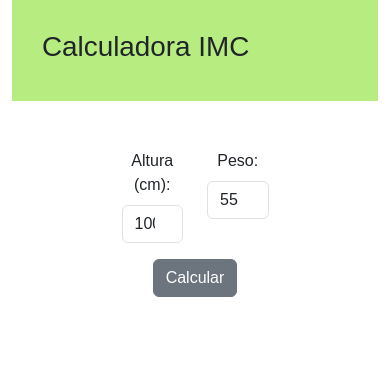
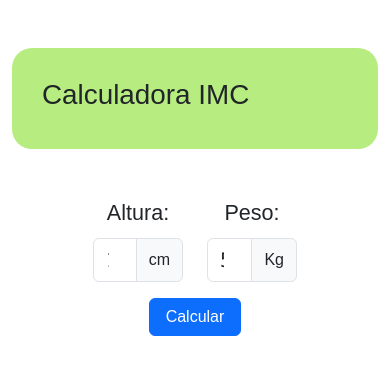
Before and after one commit to MarioHBS/calculadora_imc_react, a React (Vite) app: page / in a window 390 px wide. Shown: the top 374 px of the page. Built offline with nearby package versions, Linux system fonts and the light colour scheme.

Commit message:
atualização de layout e responsividade do formulário

```diff
--- a/src/App.jsx
+++ b/src/App.jsx
@@ -15,10 +15,12 @@ function App() {
 
   return (
     <Container>
-      <header className='mb-5'>
+      <header className='my-5'> {/* top and bottom */}
         <Col>
           <Row className='justify-content-md-center'>
-            <Col md="auto"><h1 className='col-md'>Calculadora IMC</h1></Col>
+            <Col md="auto">
+              <h1 className='col-md'>Calculadora IMC</h1>
+            </Col>
           </Row>
           {/* <Row>
             <Col>hdbcaihbcah</Col>
--- a/src/components/Form/index.jsx
+++ b/src/components/Form/index.jsx
@@ -1,7 +1,6 @@
 import 'bootstrap/dist/css/bootstrap.min.css'
 import { useState } from 'react';
-import { Button, Col, Form, Row } from 'react-bootstrap'
-
+import { Button, Col, Form, InputGroup, Row } from 'react-bootstrap'
 
 
 export default () => {
@@ -14,19 +13,25 @@ export default () => {
     return (
         <Form className="ms-4 me-4">
             <Row className='justify-content-center'>
-                <Form.Group as={Col} xs={3} className='text-center' controlId="formHight">
-                    <Form.Label>Altura (cm):</Form.Label>
-                    <Form.Control type="number" value={height} onChange={updateHgt} min={100} max={230} />
-                </Form.Group>
+                <Col xs={4} lg={3} className='text-center'>
+                    <Form.Label className='fs-4' htmlFor='formHeight'>Altura:</Form.Label>
+                    <InputGroup>
+                        <Form.Control className='text-center fs-5 font-monospace' type="number" value={height} onChange={updateHgt} min={100} max={230} id='formHeight' />
+                        <InputGroup.Text>cm</InputGroup.Text>
+                    </InputGroup>
+                </Col>
 
-                <Form.Group as={Col} xs={3} className="text-center" controlId='formWeight'>
-                    <Form.Label>Peso:</Form.Label>
-                    <Form.Control type="number" value={weight} onChange={updateWgt} />
-                </Form.Group>
+                <Col xs={4} lg={3} className="text-center">
+                    <Form.Label className='fs-4' htmlFor='formWeight'>Peso:</Form.Label>
+                    <InputGroup>
+                        <Form.Control className='text-center fs-5 font-monospace' type="number" value={weight} onChange={updateWgt} id='formWeight' />
+                        <InputGroup.Text>Kg</InputGroup.Text>
+                    </InputGroup>
+                </Col>
             </Row>
 
             <Row xs='auto' className='justify-content-center mt-3'>
-                <Button variant="secondary" type="submit">Calcular</Button>
+                <Button variant="primary" className='px-3' type="submit">Calcular</Button>
             </Row>
         </Form>
     );
--- a/src/global.css
+++ b/src/global.css
@@ -8,6 +8,8 @@
 header {
     background-color: var(--colorBackground);
     padding: 30px;
+    /* border: 1px solid var(--colorBackground); */
+    border-radius: 20px;
 }
 
 :root {
```
